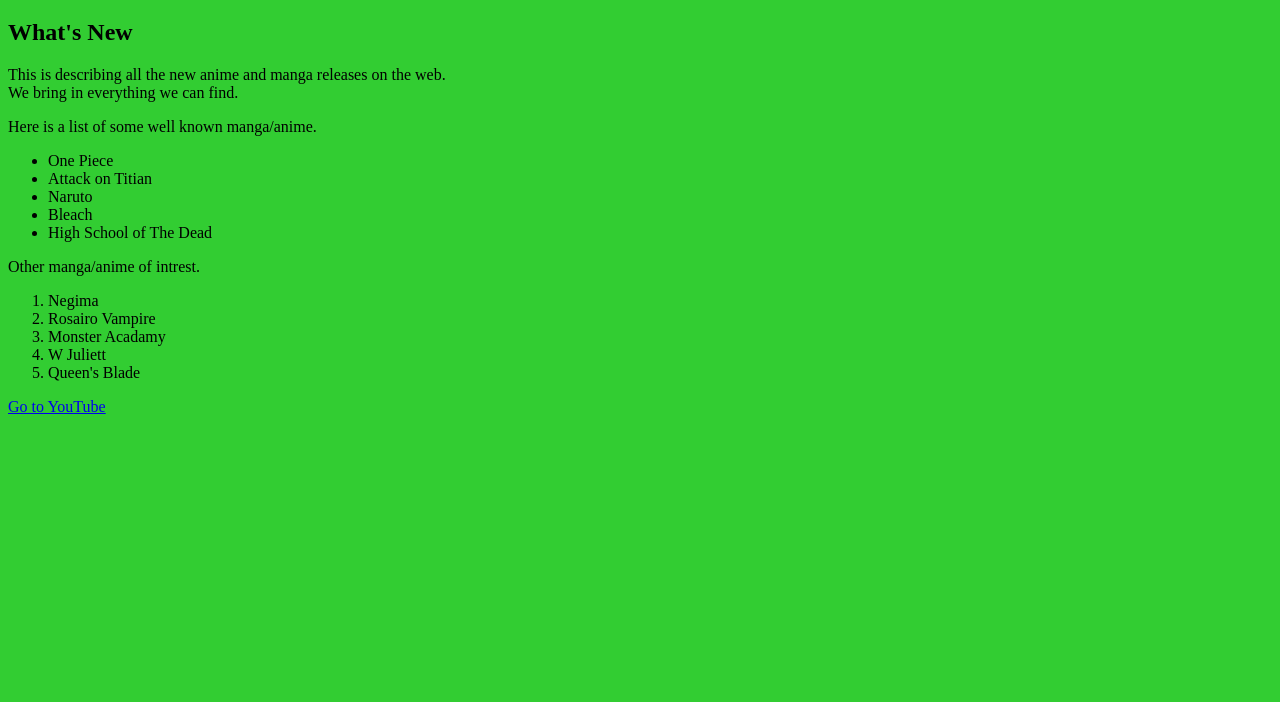
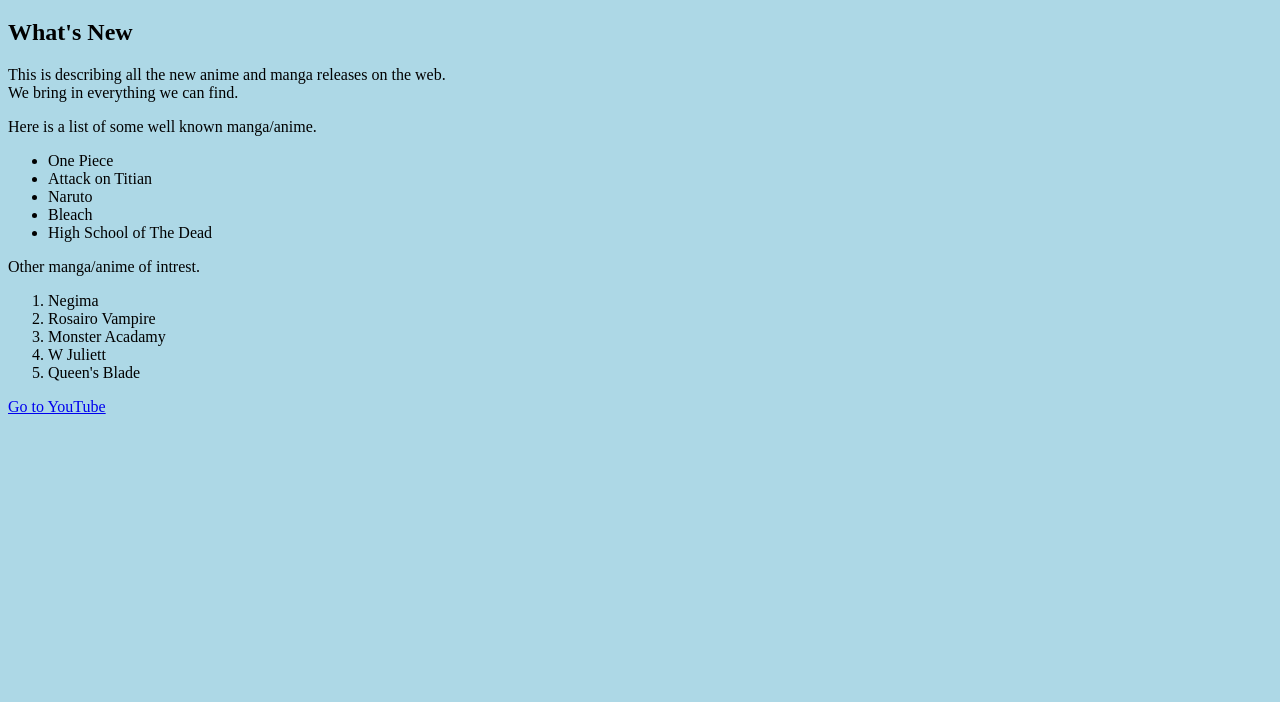
Before and after one commit to David-Allin/The-Brink, a plain HTML site: page index.html in a window 1280 px wide. Shown: the part 98-800 px from the top of the page. Drawn offline with Linux system fonts and the light colour scheme.

Commit message:
Change to css

```diff
--- a/css/main.css
+++ b/css/main.css
@@ -3,5 +3,5 @@
 
 body
 {
-	background-color: limegreen;
+	background-color: lightblue;
 }
```
